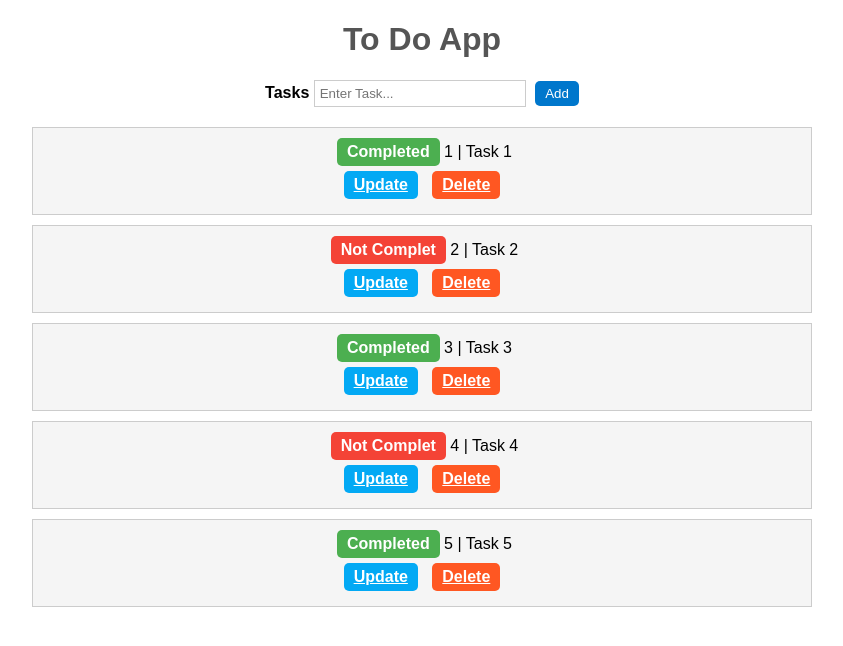
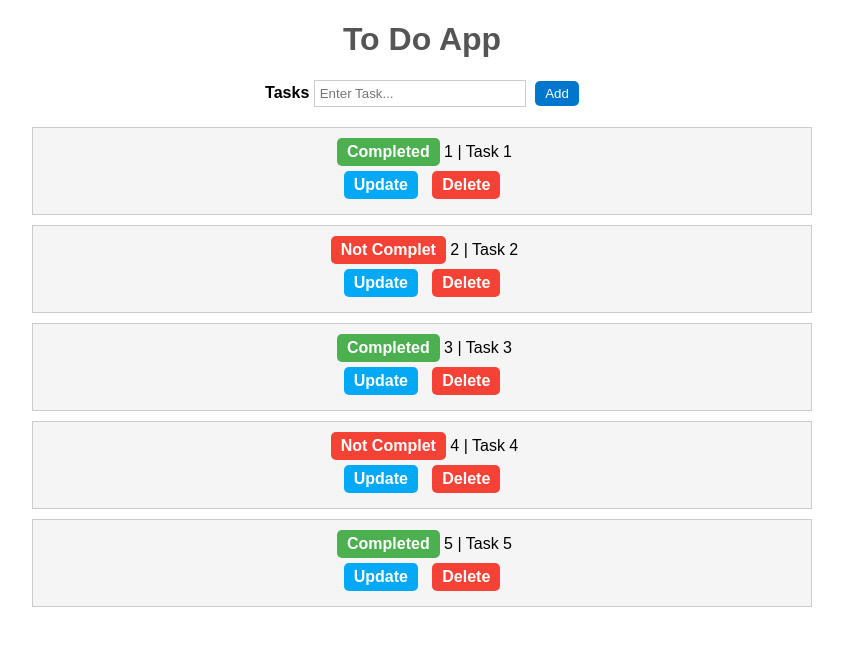
Before and after one commit to filipetocchio/ToDo_app, a Flask app: page / in a window 1280 px wide. Shown: the top 646 px of the page, without its empty margins (218-1061 px from the left). Run offline with Flask 3, Linux system fonts and the light colour scheme; data comes from the database, SQL or seed files in the repository; both versions use the stored data as it was after the commit.

Commit message:
CSS and README changes

```diff
--- a/templates/base.html
+++ b/templates/base.html
@@ -77,13 +77,18 @@
             color: white;
         }
 
+        a:link{
+            color: white;
+            text-decoration: none; /* Remova o sublinhado */
+        }
+
         a.update {
             background-color: #03a9f4; /* Azul claro */
             color: white;
         }
 
         a.delete {
-            background-color: #ff5722; /* Laranja claro */
+            background-color: #f44336; /* Vermelho claro */
             color: white;
         }
 
```
Also changed, not shown: README.md, instance/db.sqlite.
